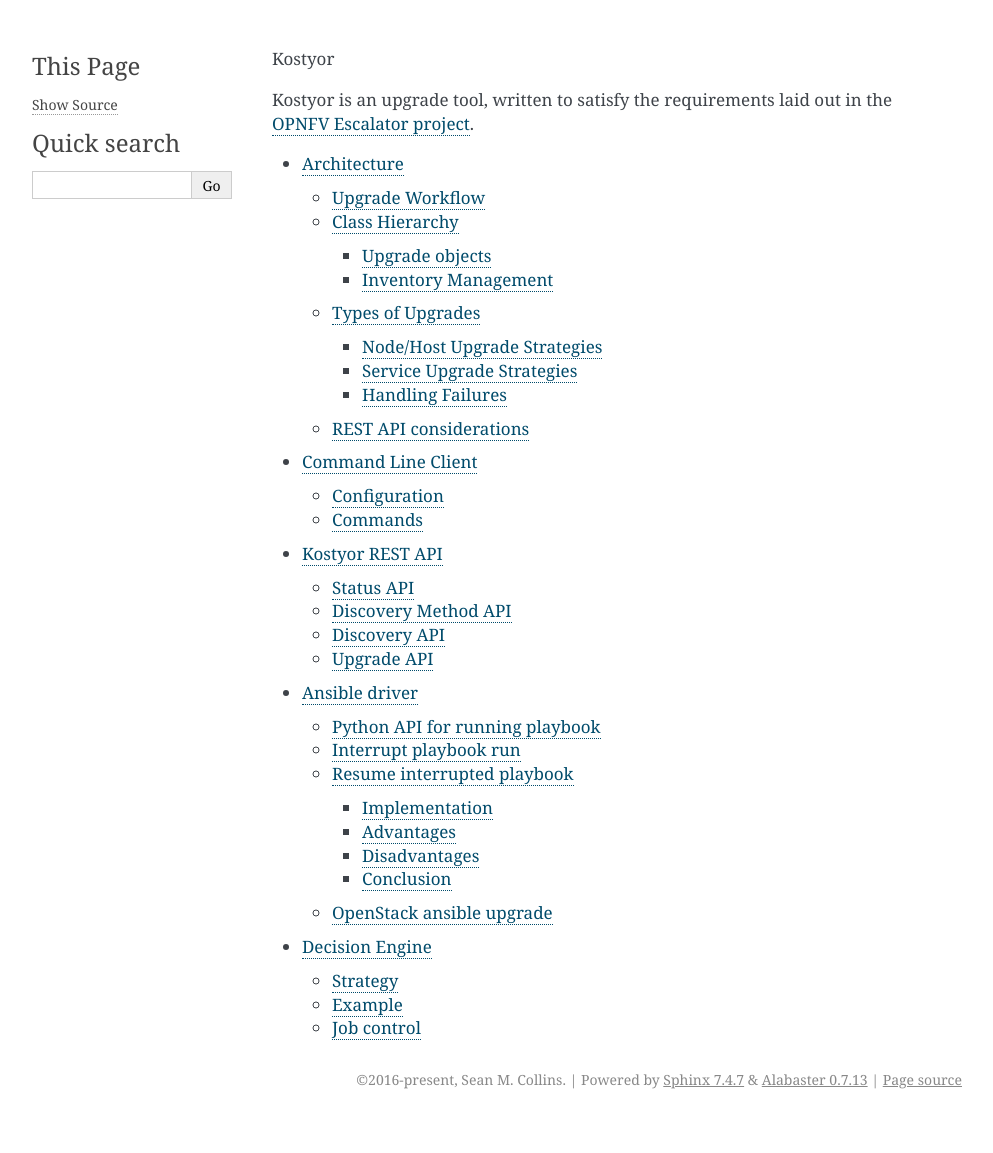
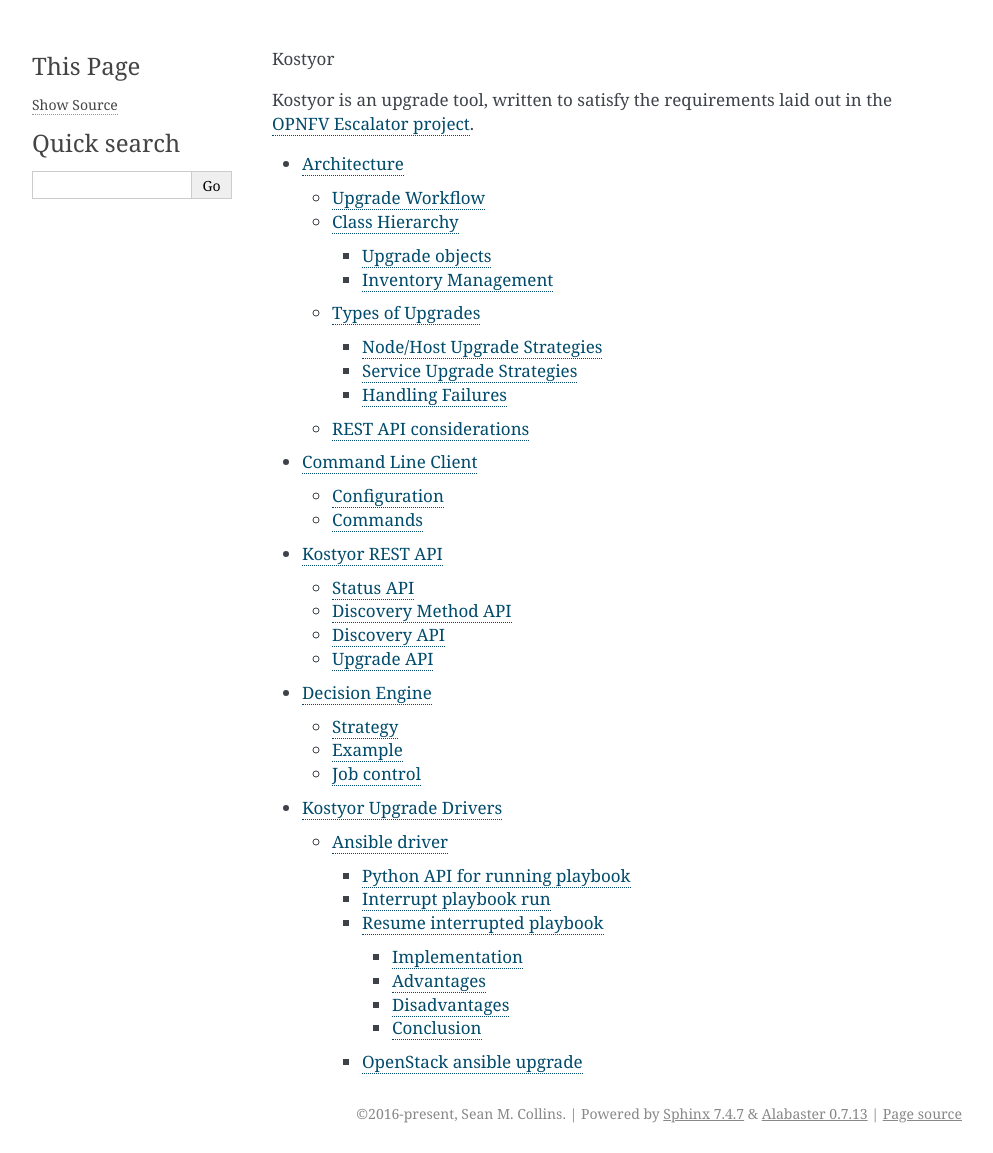
Before and after one commit to Mirantis/kostyor, a Sphinx documentation site: the page built from doc/source/index.rst, in a window 1280 px wide. Shown: the whole page, without its empty margins (148-1141 px from the left). Built offline with Sphinx 7.4.7, drawn with Linux system fonts in a browser that asks for light colours; the version number could not be read and is left out; before the commit the page ends 1119 px from its top, so only the background shows below that.

Commit message:
Docs: Create upgrade driver docs directory
Since we will eventually have multiple drivers

```diff
--- /dev/null
+++ b/doc/source/drivers/index.rst
@@ -0,0 +1,6 @@
+Kostyor Upgrade Drivers
+-----------------------
+
+
+.. toctree::
+   ansible_driver.rst
--- a/doc/source/index.rst
+++ b/doc/source/index.rst
@@ -9,5 +9,6 @@
     arch.rst
     cli.rst
     rest_api.rst
-    ansible_driver.rst
     decision_engine.rst
+
+    drivers/index.rst
```
Also changed, not shown: doc/source/drivers/ansible_driver.rst (renamed from doc/source/ansible_driver.rst).
